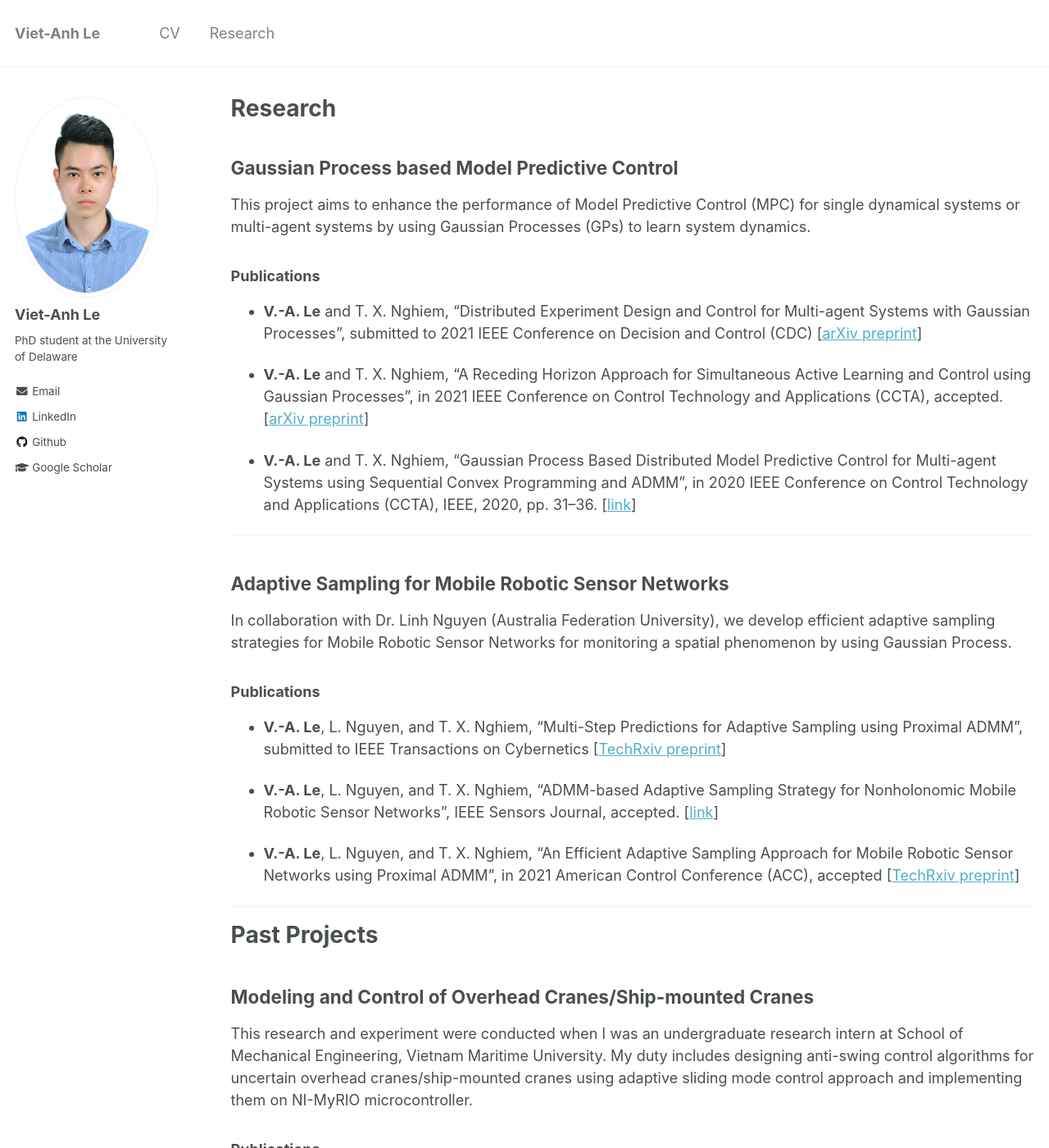
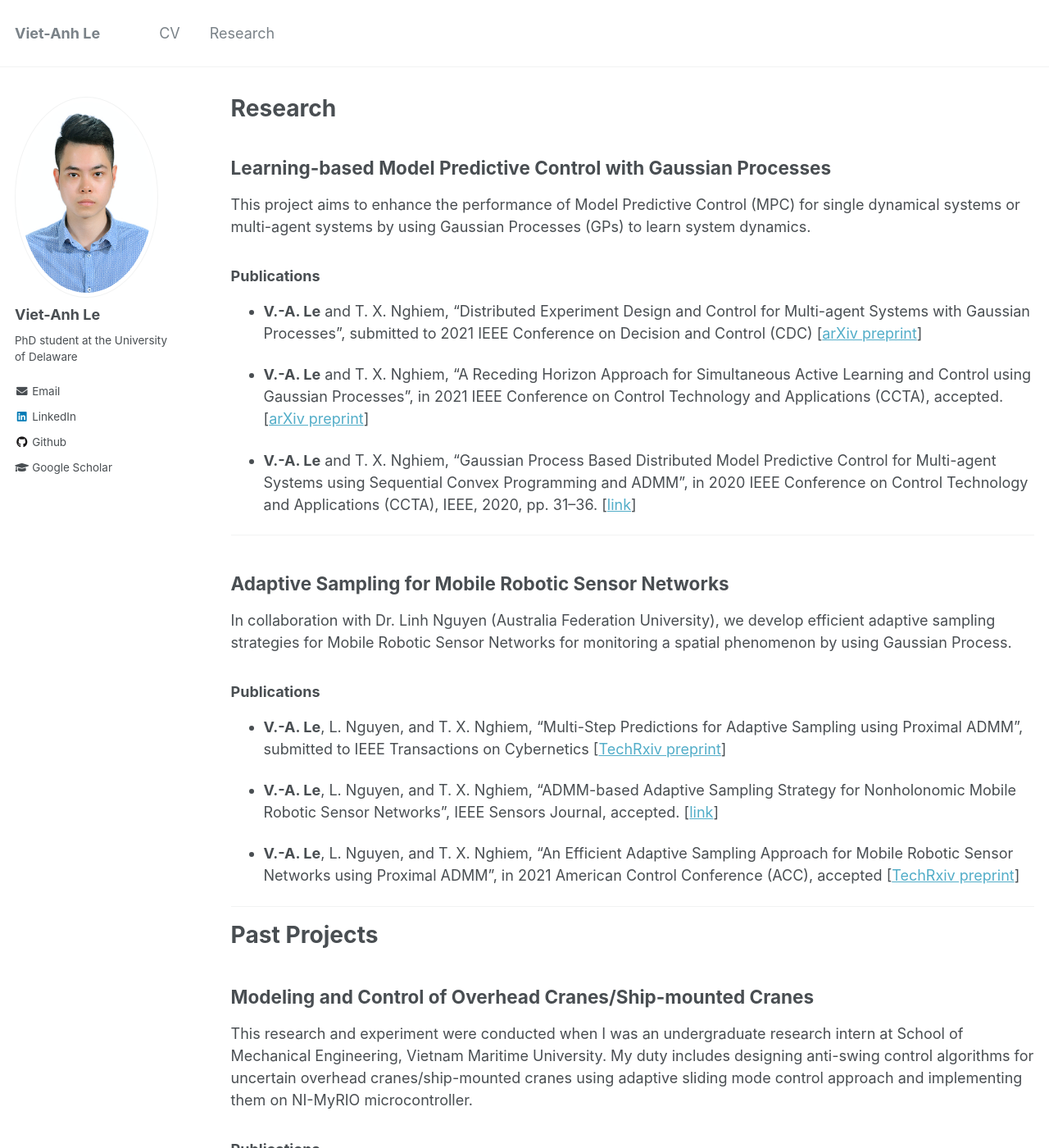
Before and after one commit to vietanhle0101/vietanhle0101.github.io, a Jekyll site: the page built from _pages/projects.md, in a window 1280 px wide and 1400 px high. Shown: the whole window at 82% size. Built offline with Jekyll 4.4.1, drawn with Linux system fonts in a browser that asks for light colours.

Commit message:
update projects

```diff
--- a/_pages/projects.md
+++ b/_pages/projects.md
@@ -5,7 +5,7 @@ permalink: /research/
 author_profile: true
 ---
 
-## Gaussian Process based  Model Predictive Control
+## Learning-based Model Predictive Control with Gaussian Processes
 
 This project aims to enhance the performance of Model Predictive Control (MPC) for single dynamical systems or multi-agent systems by using Gaussian Processes (GPs) to learn system dynamics.
 
```
Also changed, not shown: other parts of _pages/projects.md (+1 -1 lines), 1 other file.
